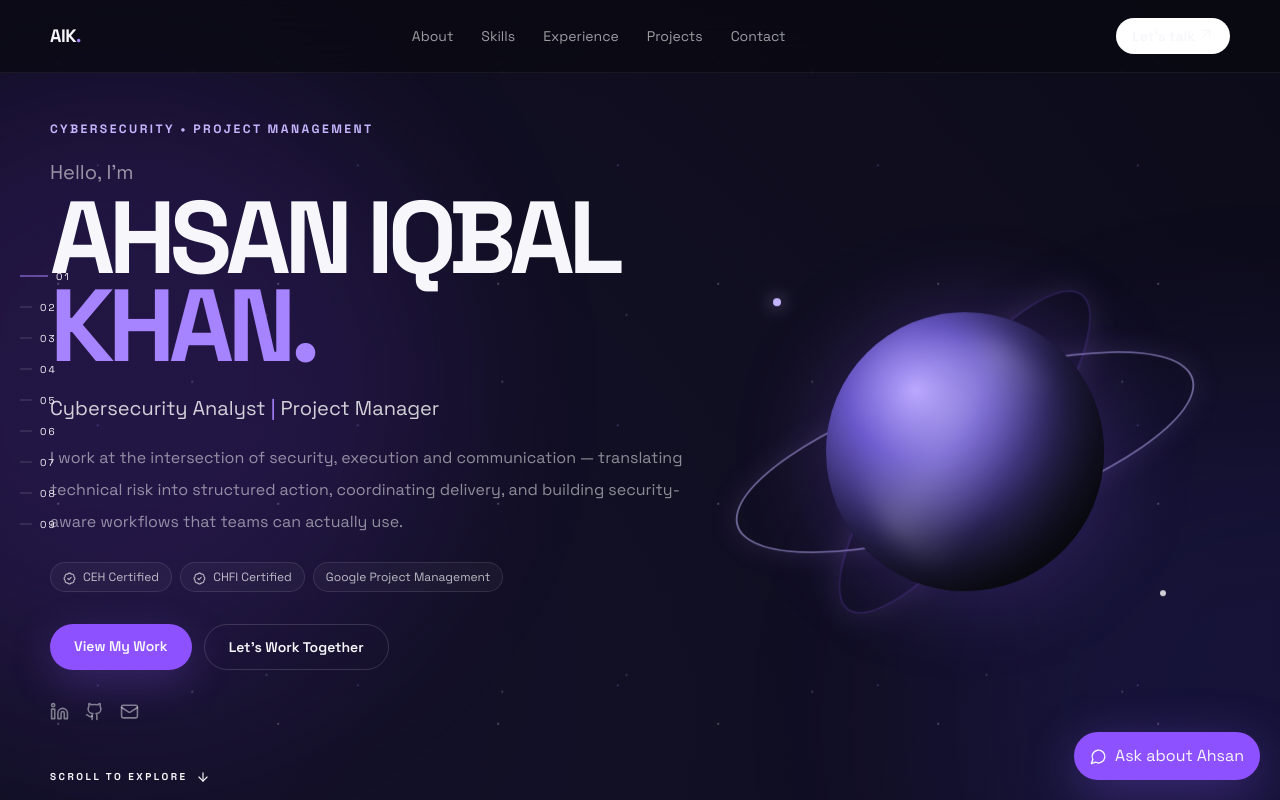
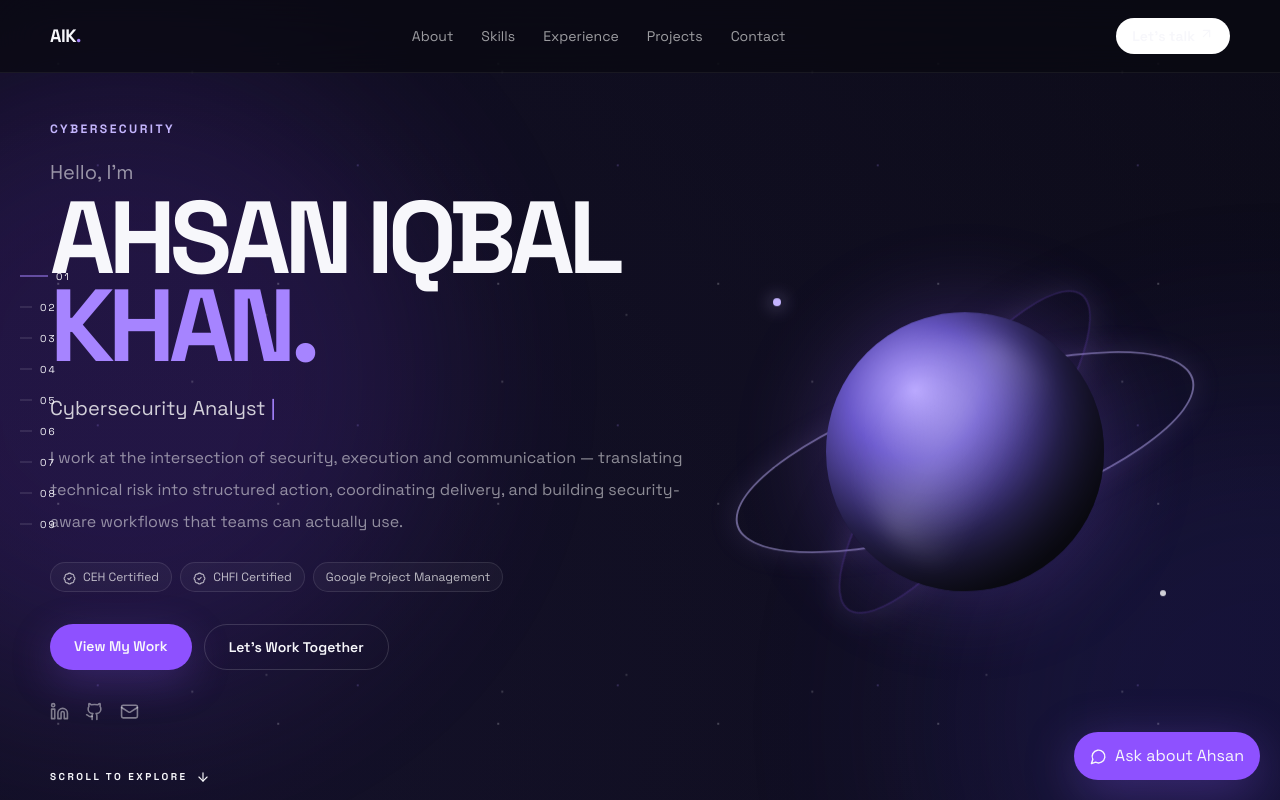
Before and after one commit to RanaAhsan33/Ahsan-Website, a Next.js app: page / in a window 1280 px wide. Shown: the top 800 px of the page. Built offline with nearby package versions, Linux system fonts and the light colour scheme.

Commit message:
Update Portfolio.tsx

```diff
--- a/components/Portfolio.tsx
+++ b/components/Portfolio.tsx
@@ -136,10 +136,10 @@ export default function Portfolio(){
 
     <section id="hero" className="section pt-28"><div className="container-shell grid items-center gap-8 lg:grid-cols-[1.12fr_.88fr]">
       <motion.div initial={{opacity:0,y:30}} animate={{opacity:1,y:0}} transition={{duration:.9}}>
-        <div className="section-label mb-5">CYBERSECURITY • PROJECT MANAGEMENT</div>
+        <div className="section-label mb-5">CYBERSECURITY</div>
         <div className="mb-2 text-xl text-white/55">Hello, I’m</div>
         <h1 className="font-[var(--font-syne)] text-[clamp(3.8rem,8vw,7.5rem)] font-bold leading-[.86] tracking-[-.06em]">AHSAN IQBAL <span className="text-violet-400">KHAN.</span></h1>
-        <p className="mt-6 text-xl text-white/80">Cybersecurity Analyst <span className="text-violet-400">|</span> Project Manager</p>
+        <p className="mt-6 text-xl text-white/80">Cybersecurity Analyst <span className="text-violet-400">|</span> </p>
         <p className="mt-5 max-w-2xl text-base leading-8 text-white/52">I work at the intersection of security, execution and communication — translating technical risk into structured action, coordinating delivery, and building security-aware workflows that teams can actually use.</p>
         <div className="mt-6 flex flex-wrap gap-2"><Pill><BadgeCheck className="mr-1 inline" size={13}/> CEH Certified</Pill><Pill><BadgeCheck className="mr-1 inline" size={13}/> CHFI Certified</Pill><Pill>Google Project Management</Pill></div>
         <div className="mt-8 flex flex-wrap gap-3"><a href="#projects" className="rounded-full bg-violet-500 px-6 py-3 text-sm font-semibold shadow-[0_12px_40px_rgba(139,92,246,.25)]">View My Work</a><a href="#contact" className="rounded-full border border-white/15 px-6 py-3 text-sm font-semibold text-white/80 hover:border-violet-400/40">Let’s Work Together</a></div>
```
